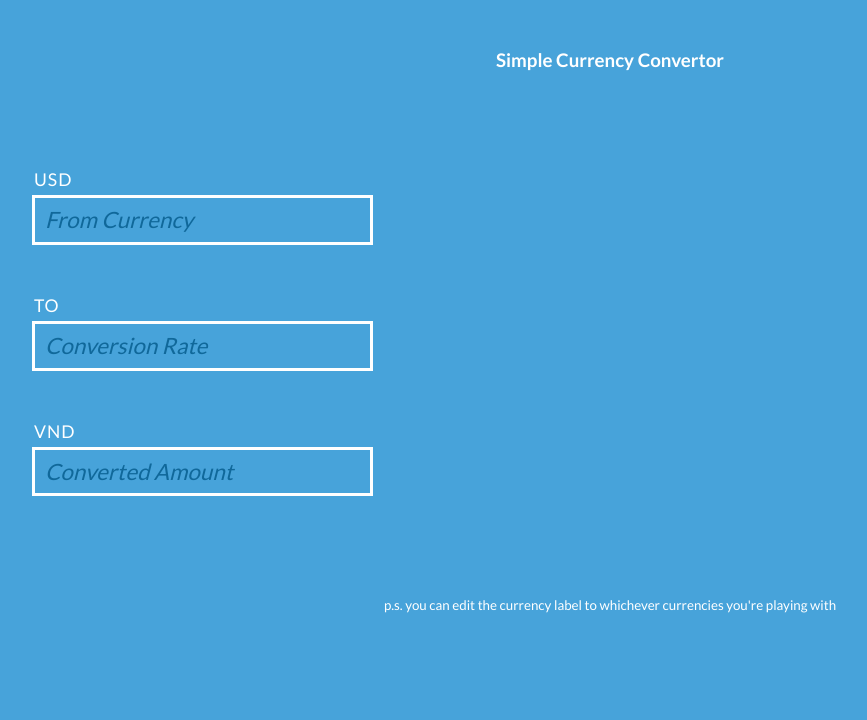
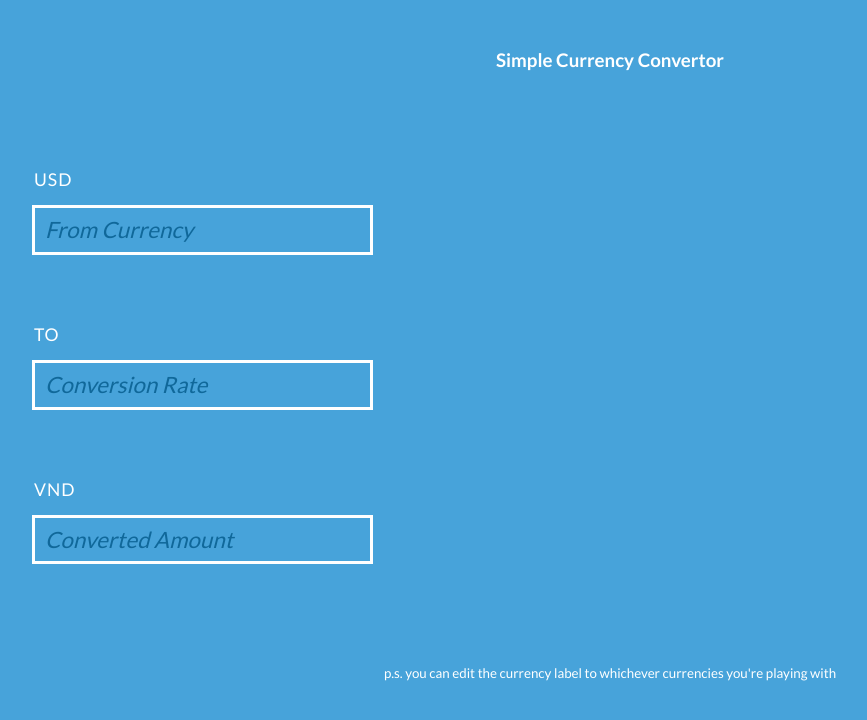
Before and after one commit to 5u5hil/currencycal, a plain HTML site: page index.html in a window 1280 px wide. Shown: the whole page, without its empty margins (30-897 px from the left). Drawn offline with Linux system fonts and the light colour scheme.

Commit message:
CSS changes

```diff
--- a/css/default.css
+++ b/css/default.css
@@ -67,6 +67,7 @@ a:hover {
     top: -8px;
     font-size: 75%;
     position: relative;
+    clear: both;
 }
 
 .container > header > span span:hover:before {
--- a/index.html
+++ b/index.html
@@ -31,16 +31,15 @@
             }
         </script>
         <style>
-            label{ width: 75px;}
-            input, label{  float: left; }
+            label{ padding-bottom: 15px !important;}
         </style>
     </head>
     <body>
-        <div class="container" contenteditable="true">
+        <div class="container">
             <header class="clearfix">
                 <h3>Simple Currency Convertor</h3>
             </header>
-            <div class="main">
+            <div class="main clearfix" contenteditable="true">
                 <form class="cbp-mc-form">
                     <div class="cbp-mc-column">
                         <label>USD</label> <input type="number" id="fromCurrency" name="fromCurrency" placeholder="From Currency" onkeyup="calculate();"><br />
@@ -49,7 +48,7 @@
                     </div>
                 </form>
             </div>
-            <footer>
+            <footer class="clearfix">
                 <small>p.s. you can edit the currency label to whichever currencies you're playing with</small>
             </footer>
         </div>
```
